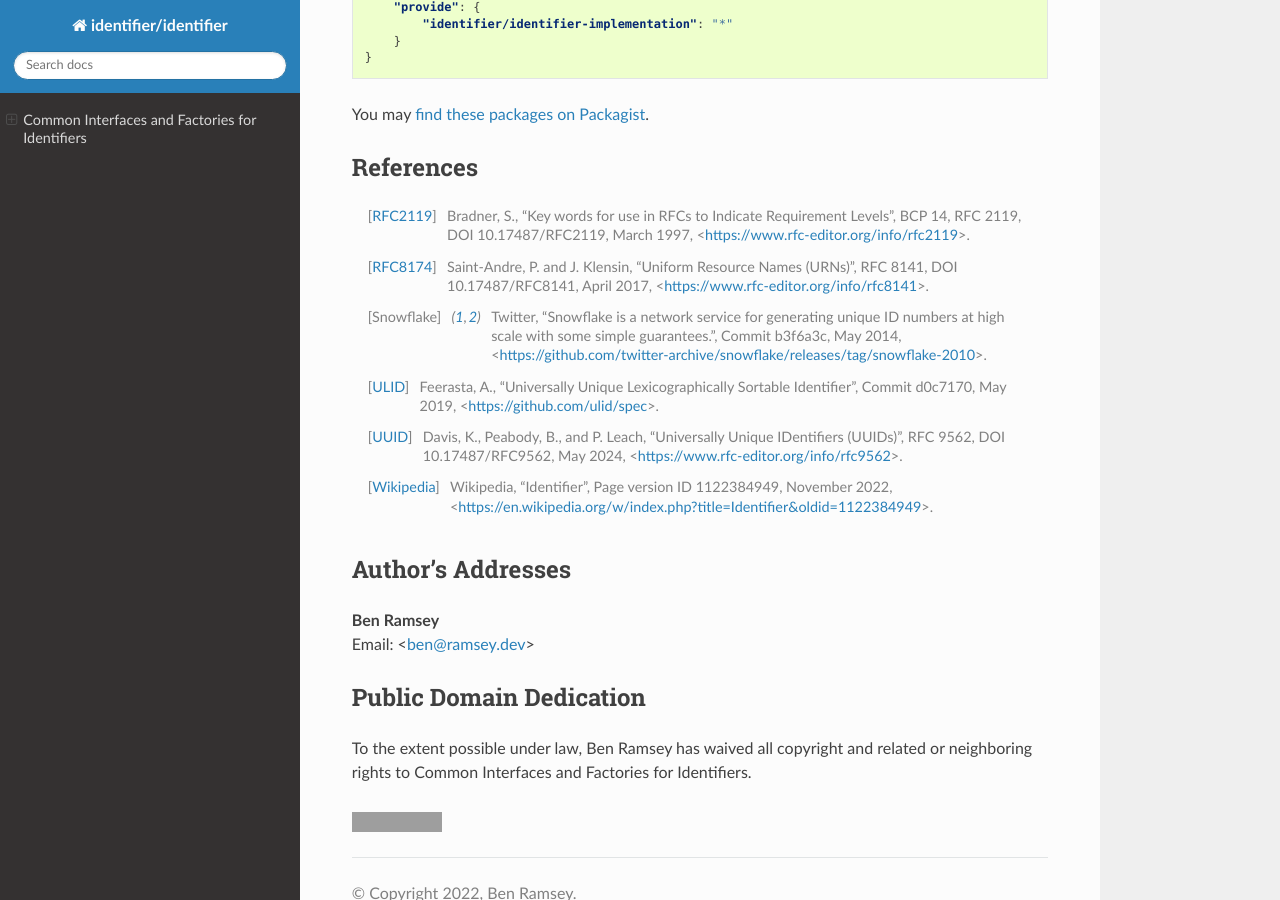
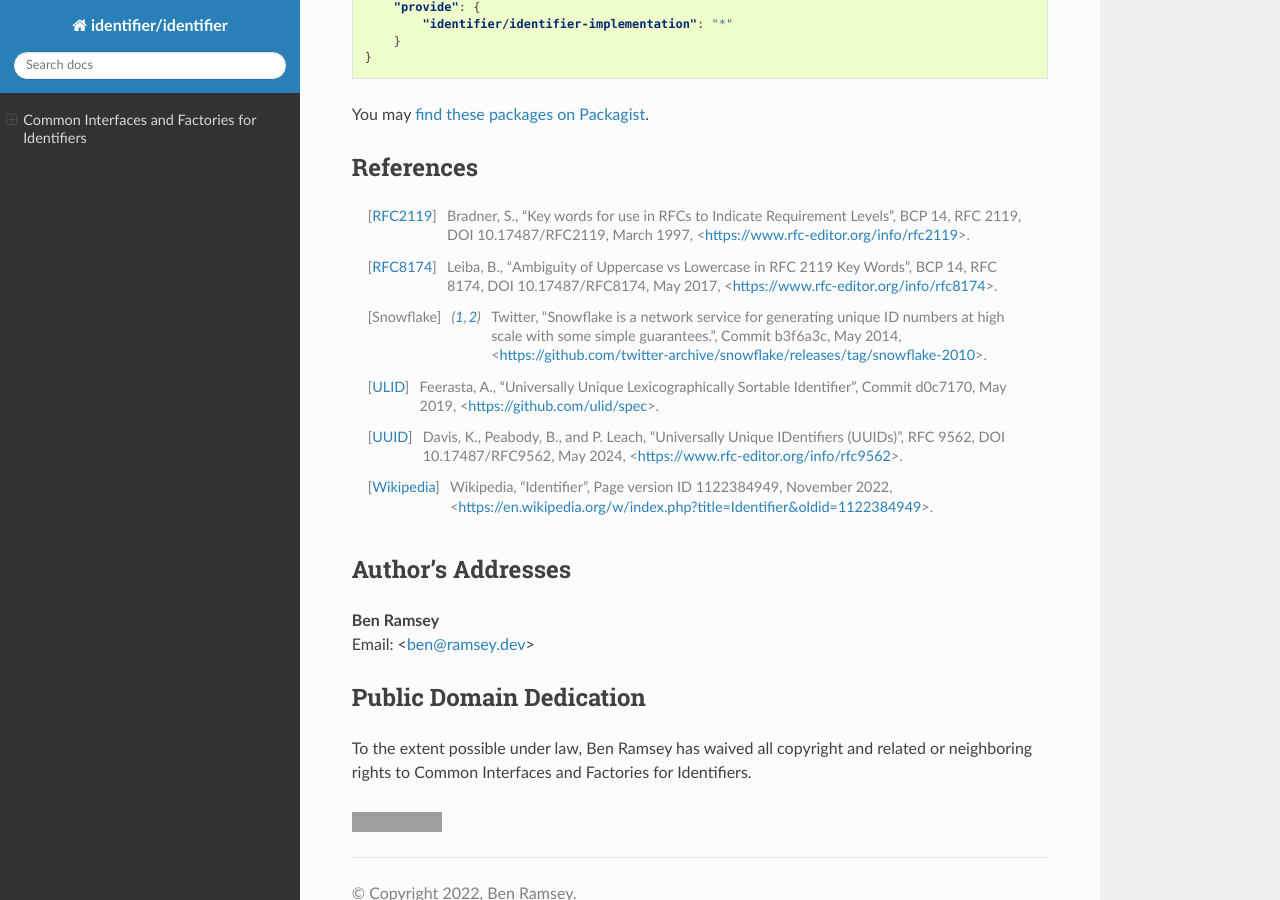
Before and after one commit to php-identifier/identifier, a Sphinx documentation site: the page built from docs/index.rst, in a window 1280 px wide and 900 px high, scrolled down 11081 px. Built offline with Sphinx 7.4.7 and the Read the Docs theme 3.1.0, drawn with Linux system fonts in a browser that asks for light colours; grey boxes are pictures that could not be loaded.

Commit message:
docs: correct the RFC 8174 reference

```diff
--- a/docs/index.rst
+++ b/docs/index.rst
@@ -584,8 +584,9 @@ References
 .. [RFC2119] Bradner, S., "Key words for use in RFCs to Indicate Requirement
     Levels", BCP 14, RFC 2119, DOI 10.17487/RFC2119, March 1997,
     <https://www.rfc-editor.org/info/rfc2119>.
-.. [RFC8174] Saint-Andre, P. and J. Klensin, "Uniform Resource Names (URNs)", RFC
-    8141, DOI 10.17487/RFC8141, April 2017, <https://www.rfc-editor.org/info/rfc8141>.
+.. [RFC8174] Leiba, B., "Ambiguity of Uppercase vs Lowercase in RFC 2119 Key
+    Words", BCP 14, RFC 8174, DOI 10.17487/RFC8174, May 2017,
+    <https://www.rfc-editor.org/info/rfc8174>.
 .. [Snowflake] Twitter, "Snowflake is a network service for generating unique ID
     numbers at high scale with some simple guarantees.", Commit b3f6a3c, May 2014,
     <https://github.com/twitter-archive/snowflake/releases/tag/snowflake-2010>.
```
